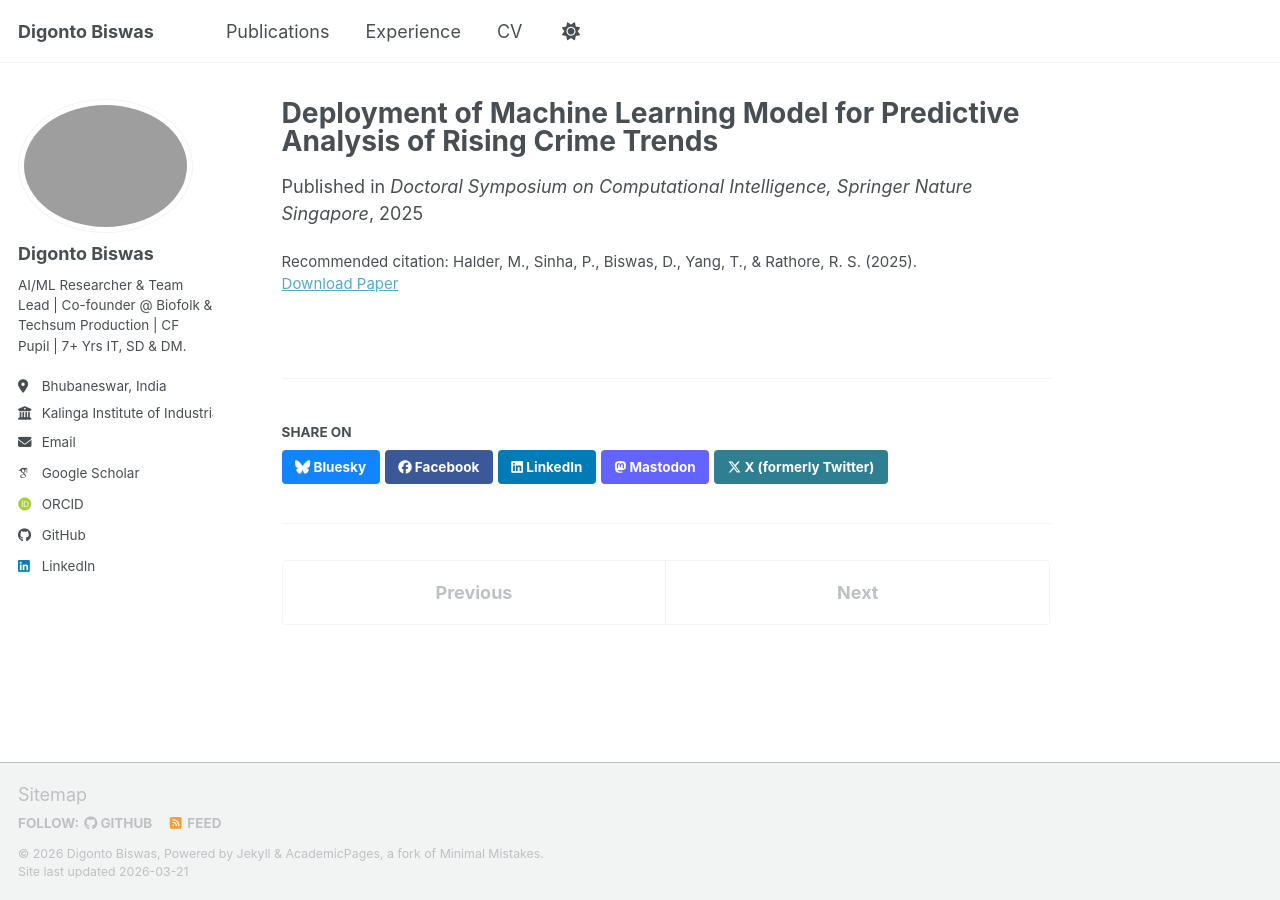
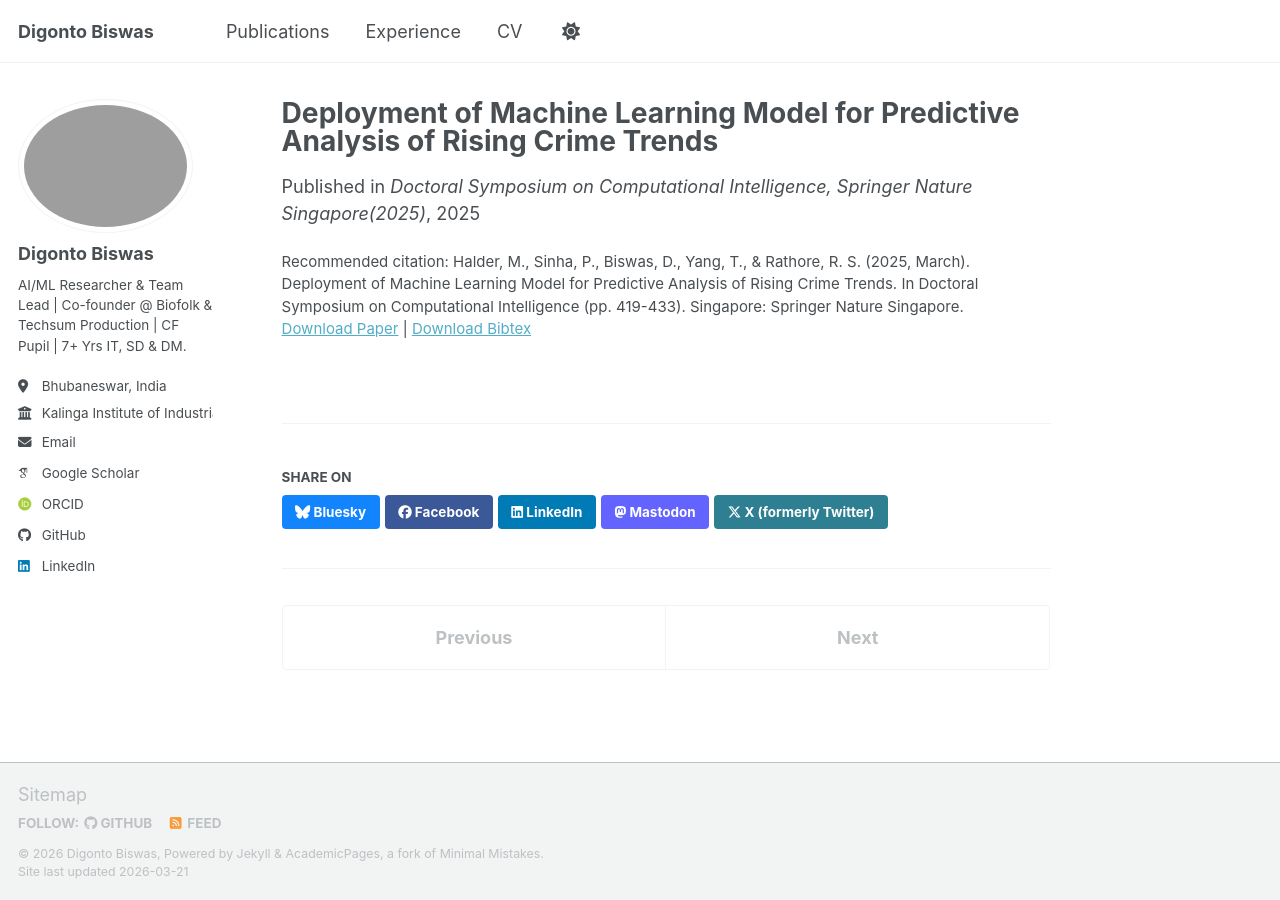
Before and after one commit to digontobiswas/digontobiswas.github.io, a Jekyll site: the page built from _publications/2025-03-01-deployment-machine-learning-crime.md, in a window 1280 px wide. Built offline with Jekyll 4.4.1, drawn with Linux system fonts in a browser that asks for light colours; some web fonts are replaced; a script bundle is joined from its source files by our own code; library files that are not in the unit come from our copies.

Commit message:
Update 2025-03-01-deployment-machine-learning-crime.md

```diff
--- a/_publications/2025-03-01-deployment-machine-learning-crime.md
+++ b/_publications/2025-03-01-deployment-machine-learning-crime.md
@@ -5,7 +5,8 @@ category: conferences
 permalink: /publication/2025-crime-prediction
 excerpt: "Machine learning deployment for crime trend prediction."
 date: 2025-03-01
-venue: "Doctoral Symposium on Computational Intelligence, Springer Nature Singapore"
-paperurl: "https://doi.org/10.1007/978-981-96-8104-4_27"
-citation: "Halder, M., Sinha, P., Biswas, D., Yang, T., & Rathore, R. S. (2025)."
+venue: "Doctoral Symposium on Computational Intelligence, Springer Nature Singapore(2025)"
+paperurl: "https://link.springer.com/chapter/10.1007/978-981-96-8104-4_27"
+bibtexurl: '/files/halder2025deployment.bib'
+citation: "Halder, M., Sinha, P., Biswas, D., Yang, T., & Rathore, R. S. (2025, March). Deployment of Machine Learning Model for Predictive Analysis of Rising Crime Trends. In Doctoral Symposium on Computational Intelligence (pp. 419-433). Singapore: Springer Nature Singapore."
 ---
```
